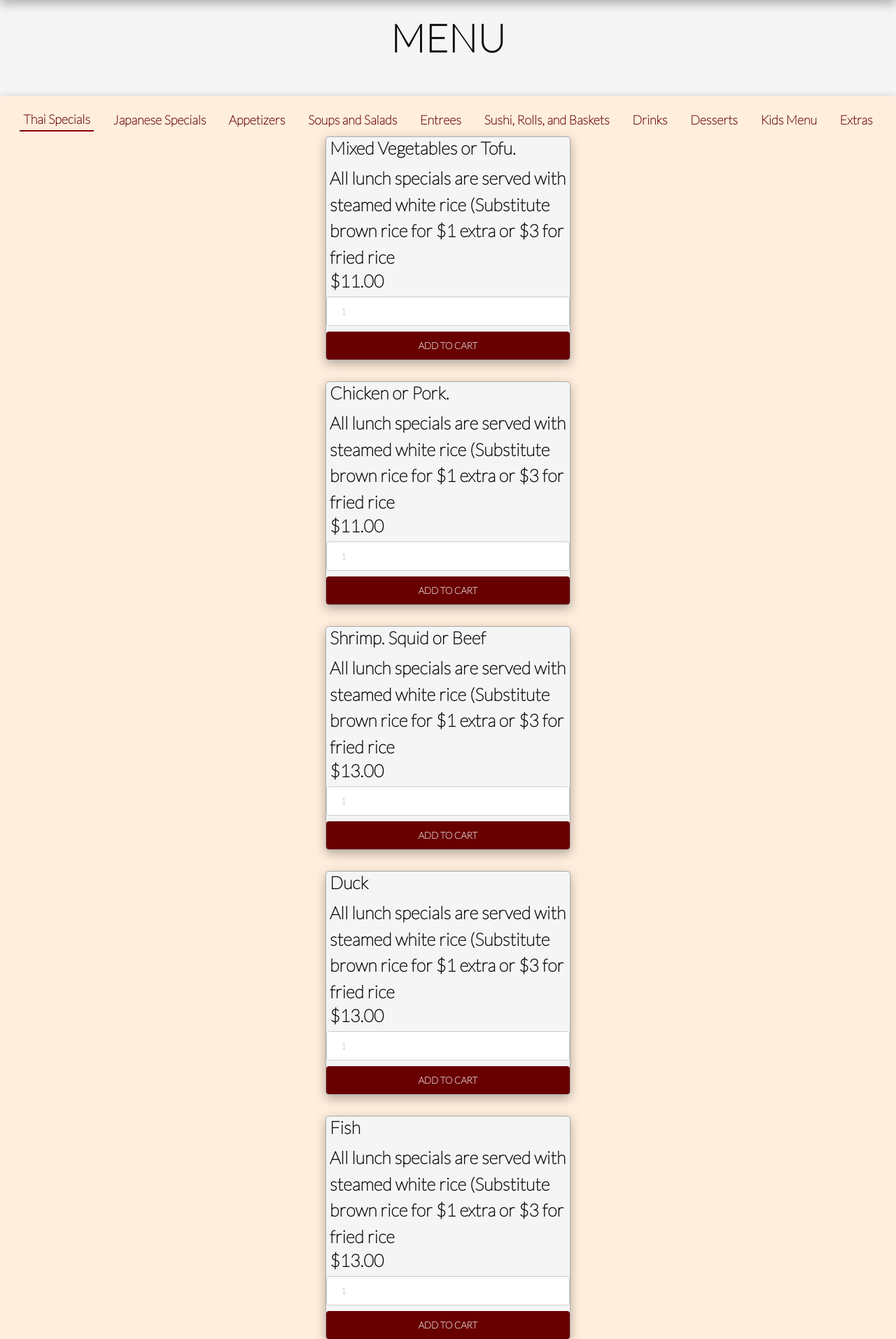
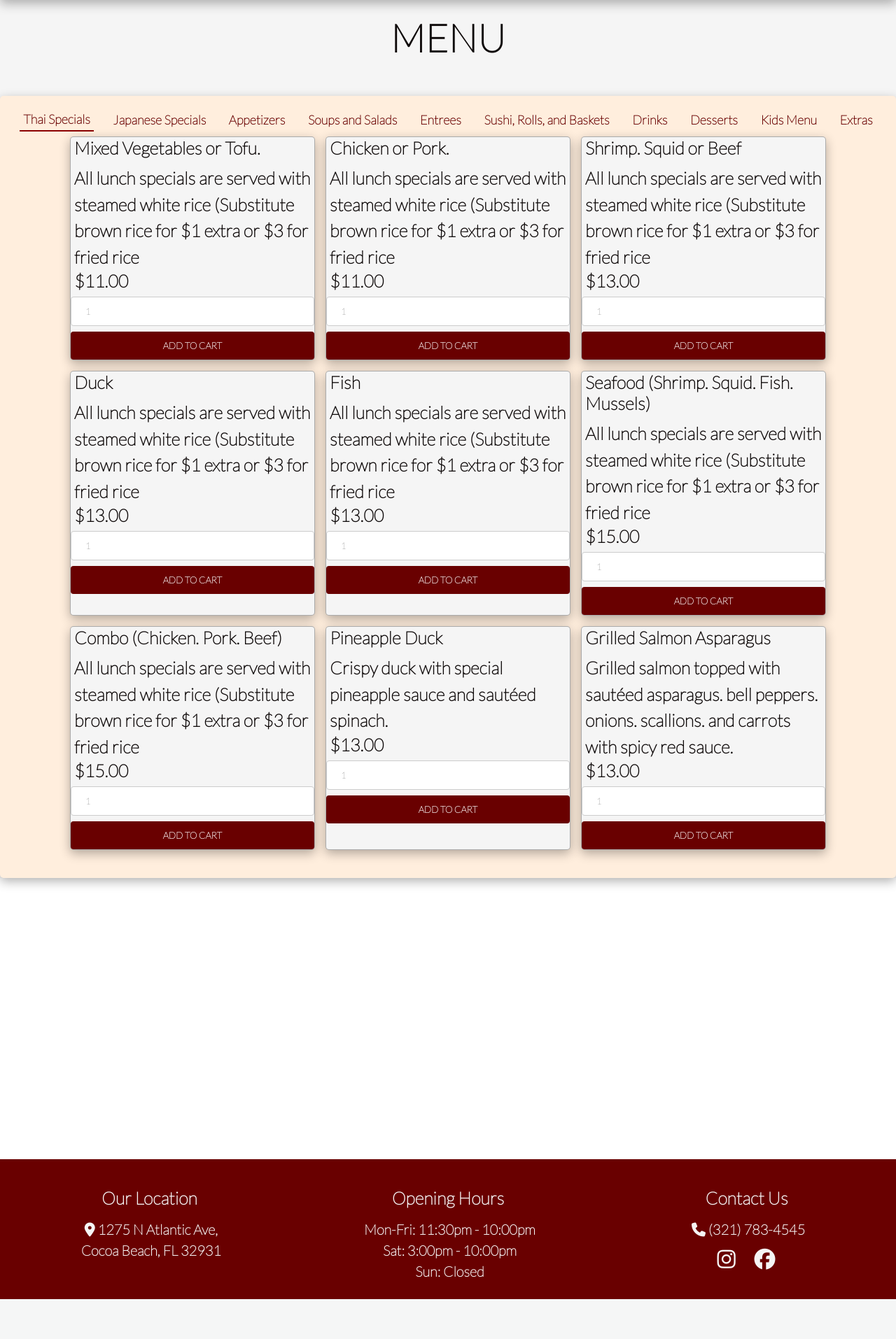
Before and after one commit to LeahP1/Siam-Orchid-Website, a PHP site: page /Siam-Orchid-Website-main/menu.php in a window 1280 px wide. Shown: the part 135-2049 px from the top of the page at 70% size. After the commit the page ends 1992 px from the top, so only its background shows below. Run offline with PHP 8.4, Linux system fonts and the light colour scheme; data comes from the database, SQL or seed files in the repository; some libraries are stand-ins or nearby versions.

Commit message:
menu commit

```diff
--- a/menu.php
+++ b/menu.php
@@ -105,30 +105,34 @@
 
     if ($result->num_rows > 0) {
         // output data of each tab
+        ?><div class="container"> <?php
     while($row = $result->fetch_assoc()) {
 
-        ?><div class="container">
-            <div class = "box">
+           ?> <div class = "box">
+
                <form action = "#menu" method = "POST">
+                    <div class = "menuItem">
                     <h4><?php echo $row["COL 2"] ?></h4>
                     <input type = "hidden" name = 'itemNameInput' value ="<?php echo $row["COL 2"];?>">
                     <p><?php echo $row["COL 4"] ?> </p>
                     <input type = "hidden" name = 'itemDescriptionInput' value ="<?php echo $row["COL 4"];?>">
                     <span>$<?php echo $row["COL 3"] ?></span>
                     <input type = "hidden" name = 'itemPriceInput' value ="<?php echo $row["COL 3"];?>">
-           <br> <input type = "number" name = "quantity" value = "1">
-           <br> <input type = "submit" class = "addCart" value = "ADD TO CART" name = "addToCart">
+                </div>
+                     <input type = "number" name = "quantity" value = "1">
+                     <input type = "submit" class = "addCart" value = "ADD TO CART" name = "addToCart">
+
     </form>
     </div>
 
-        </div>
 
     <?php
 
 
 
-    }
-    ?></div>
+} ?>
+</div>
+</div>
 
 
 
@@ -142,10 +146,10 @@
 
 if ($result->num_rows > 0) {
     // output data of each tab
+    ?><div class="container"> <?php
     while($row = $result->fetch_assoc()) {
 
-        ?><div class="container">
-            <div class = "box">
+         ?>   <div class = "box">
                 <form action = "#menu" method = "POST">
                     <h4><?php echo $row["COL 2"] ?></h4>
                     <input type = "hidden" name = 'itemNameInput' value ="<?php echo $row["COL 2"];?>">
@@ -157,7 +161,6 @@
            <br> <input type = "submit" class = "addCart" value = "ADD TO CART" name = "addToCart">
     </form>
     </div>
-        </div>
 
     <?php
 
@@ -165,6 +168,7 @@
 
 }
 ?></div>
+    </div>
 
 
 
@@ -178,10 +182,10 @@
 
     if ($result->num_rows > 0) {
         // output data of each tab
+        ?><div class="container"><?php
         while($row = $result->fetch_assoc()) {
 
-            ?><div class="container">
-                <div class = "box">
+               ?> <div class = "box">
                     <form action = "#menu" method = "POST">
                         <h4><?php echo $row["COL 2"] ?></h4>
                         <input type = "hidden" name = 'itemNameInput' value ="<?php echo $row["COL 2"];?>">
@@ -193,7 +197,6 @@
                <br> <input type = "submit" class = "addCart" value = "ADD TO CART" name = "addToCart">
         </form>
         </div>
-            </div>
 
             <?php
 
@@ -201,6 +204,7 @@
 
     }
     ?></div>
+    </div>
 
 
 
@@ -215,10 +219,10 @@
 
     if ($result->num_rows > 0) {
         // output data of each tab
+        ?><div class="container"><?php
         while($row = $result->fetch_assoc()) {
 
-            ?><div class="container">
-                <div class = "box">
+               ?> <div class = "box">
                     <form action = "#menu" method = "POST">
                         <h4><?php echo $row["COL 2"] ?></h4>
                         <input type = "hidden" name = 'itemNameInput' value ="<?php echo $row["COL 2"];?>">
@@ -230,7 +234,6 @@
                <br> <input type = "submit" class = "addCart" value = "ADD TO CART" name = "addToCart">
         </form>
     </div>
-            </div>
 
     <?php
 
@@ -238,6 +241,7 @@
 
     }
     ?></div>
+    </div>
 
 
 
@@ -253,10 +257,10 @@
 
     if ($result->num_rows > 0) {
         // output data of each tab
+        ?><div class="container"><?php
         while($row = $result->fetch_assoc()) {
 
-            ?><div class="container">
-                <div class = "box">
+              ?>  <div class = "box">
                     <form action = "#menu" method = "POST">
                         <h4><?php echo $row["COL 2"] ?></h4>
                         <input type = "hidden" name = 'itemNameInput' value ="<?php echo $row["COL 2"];?>">
@@ -268,7 +272,6 @@
                <br> <input type = "submit" class = "addCart" value = "ADD TO CART" name = "addToCart">
         </form>
         </div>
-            </div>
 
         <?php
 
@@ -276,6 +279,7 @@
 
     }
     ?></div>
+    </div>
 
 
 
@@ -290,10 +294,10 @@
 
         if ($result->num_rows > 0) {
             // output data of each row
+            ?><div class="container"><?php
             while($row = $result->fetch_assoc()) {
 
-                ?><div class="container">
-                    <div class = "box">
+                 ?>   <div class = "box">
                         <form action = "#menu" method = "POST">
                             <h4><?php echo $row["COL 2"] ?></h4>
                             <input type = "hidden" name = 'itemNameInput' value ="<?php echo $row["COL 2"];?>">
@@ -305,7 +309,6 @@
                    <br> <input type = "submit" class = "addCart" value = "ADD TO CART" name = "addToCart">
             </form>
             </div>
-                </div>
 
             <?php
 
@@ -313,6 +316,7 @@
 
         }
         ?></div>
+        </div>
 
 
 
@@ -327,10 +331,10 @@
 
             if ($result->num_rows > 0) {
                 // output data of each tab
+                ?><div class="container"><?php
                 while($row = $result->fetch_assoc()) {
 
-                    ?><div class="container">
-                        <div class = "box">
+                      ?>  <div class = "box">
                             <form action = "#menu" method = "POST">
                                 <h4><?php echo $row["COL 2"] ?></h4>
                                 <input type = "hidden" name = 'itemNameInput' value ="<?php echo $row["COL 2"];?>">
@@ -342,7 +346,6 @@
                        <br> <input type = "submit" class = "addCart" value = "ADD TO CART" name = "addToCart">
                 </form>
                 </div>
-                    </div>
 
                 <?php
 
@@ -350,6 +353,7 @@
 
             }
             ?></div>
+            </div>
 
 
 
@@ -363,10 +367,10 @@
 
                 if ($result->num_rows > 0) {
                     // output data of each tab
+                    ?><div class="container"><?php
                     while($row = $result->fetch_assoc()) {
 
-                        ?><div class="container">
-                            <div class = "box">
+               ?>             <div class = "box">
                                 <form action = "#menu" method = "POST">
                                     <h4><?php echo $row["COL 2"] ?></h4>
                                     <input type = "hidden" name = 'itemNameInput' value ="<?php echo $row["COL 2"];?>">
@@ -378,7 +382,6 @@
                            <br> <input type = "submit" class = "addCart" value = "ADD TO CART" name = "addToCart">
                     </form>
                     </div>
-                        </div>
 
                         <?php
 
@@ -386,6 +389,7 @@
 
                 }
                 ?></div>
+                </div>
 
 
 
@@ -399,10 +403,10 @@
 
                     if ($result->num_rows > 0) {
                         // output data of each tab
+                        ?><div class="container"> <?php
                         while($row = $result->fetch_assoc()) {
 
-                            ?><div class="container">
-                                <div class = "box">
+                               ?> <div class = "box">
                                     <form action = "#menu" method = "POST">
                                         <h4><?php echo $row["COL 2"] ?></h4>
                                         <input type = "hidden" name = 'itemNameInput' value ="<?php echo $row["COL 2"];?>">
@@ -414,7 +418,6 @@
                                <br> <input type = "submit" class = "addCart" value = "ADD TO CART" name = "addToCart">
                         </form>
                         </div>
-                            </div>
 
                         <?php
 
@@ -422,6 +425,7 @@
 
                     }
                     ?></div>
+                    </div>
 
 
 
@@ -435,10 +439,10 @@
 
                         if ($result->num_rows > 0) {
                             // output data of each tab
+                            ?><div class="container"><?php
                             while($row = $result->fetch_assoc()) {
 
-                                ?><div class="container">
-                                    <div class = "box">
+                                   ?> <div class = "box">
                                         <form action = "#menu" method = "POST">
                                             <h4><?php echo $row["COL 2"] ?></h4>
                                             <input type = "hidden" name = 'itemNameInput' value ="<?php echo $row["COL 2"];?>">
@@ -450,7 +454,6 @@
                                    <br> <input type = "submit" class = "addCart" value = "ADD TO CART" name = "addToCart">
                             </form>
                             </div>
-                                </div>
 
                             <?php
 
@@ -458,6 +461,7 @@
 
                         }
                         ?></div>
+                        </div>
 
 
 
```
Lines whose indentation alone changed are shown as unchanged.
